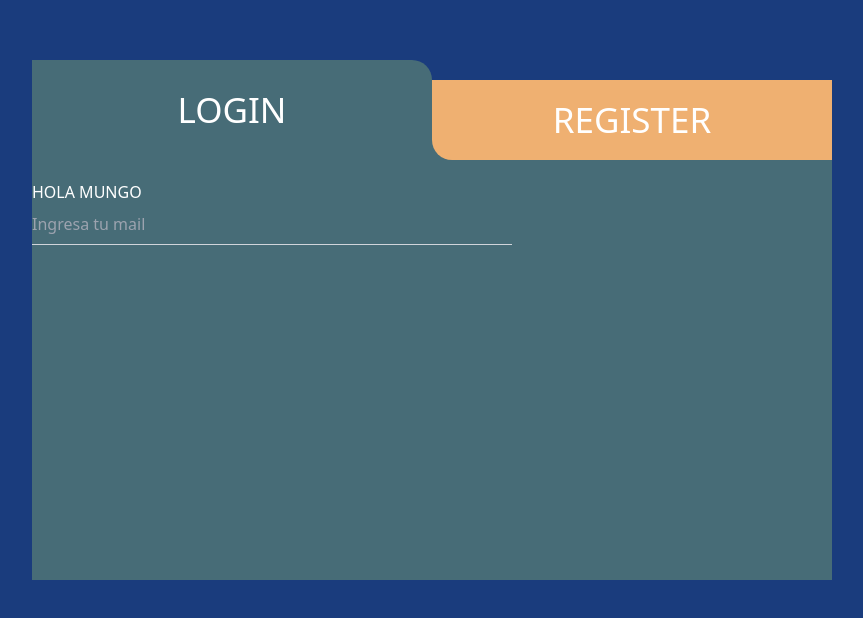
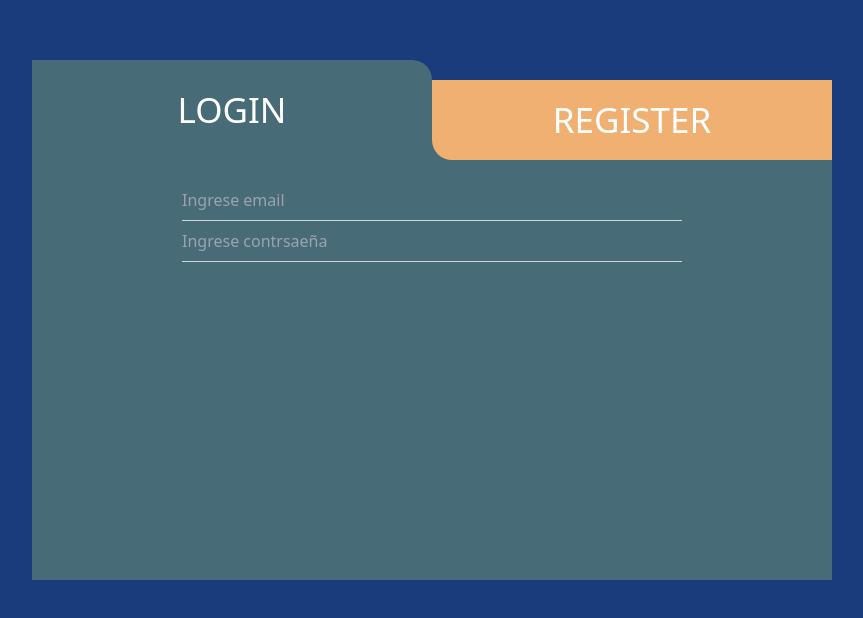
Before and after one commit to LuisIbanez2049/schoolPageFront, a React (Vite) app: page / in a window 1280 px wide. Shown: the part 120-738 px from the top of the page, without its empty margins (208-1071 px from the left). Built offline with nearby package versions, Linux system fonts and the light colour scheme.

Commit message:
Pequeño avance

```diff
--- /dev/null
+++ b/src/components/InputGodEfecto.jsx
@@ -0,0 +1,26 @@
+import React from 'react'
+
+function InputGodEfecto({placeHolder}) {
+  return (
+    <div>
+        {/* Input god --------------------------------------------------- */}
+        <div className="relative w-[500px]">
+                <input
+                  type="text"
+                  className="text-white w-full py-2 bg-transparent border-b border-gray-300 focus:border-blue-500 focus:outline-none transition-colors peer relative z-10"
+                  placeholder=" "
+                />
+                <label
+                  className="absolute z-0 left-0 -top-3.5 text-gray-600 text-sm transition-all
+                   peer-placeholder-shown:text-base peer-placeholder-shown:text-gray-400 peer-placeholder-shown:top-2
+                   peer-focus:-top-3.5 peer-focus:text-sm peer-focus:text-blue-500"
+                >
+                  {placeHolder}
+                </label>
+              </div>
+              {/* Input god --------------------------------------------------- */}
+    </div>
+  )
+}
+
+export default InputGodEfecto
--- a/src/pages/Home.jsx
+++ b/src/pages/Home.jsx
@@ -1,4 +1,5 @@
 import React, { useState } from "react";
+import InputGodEfecto from "../components/InputGodEfecto";
 
 function Home() {
   const [buttonLogin, setButtonLogin] = useState(
@@ -51,27 +52,11 @@ function Home() {
 
             {/* CONTENEDOR FORMULARIO */}
             <div className={`w-full h-[80%] ${bgForm}`}>
-              <div>
-                <h1 className="text-[white]">HOLA MUNGO</h1>
-              </div>
 
-              {/* Input god --------------------------------------------------- */}
-              <div className="relative w-[60%]">
-                <input
-                  type="email"
-                  className="text-white w-full py-2 bg-transparent border-b border-gray-300 focus:border-blue-500 focus:outline-none transition-colors peer relative z-10"
-                  placeholder=" "
-                  required
-                />
-                <label
-                  className="absolute z-0 left-0 -top-3.5 text-gray-600 text-sm transition-all
-                   peer-placeholder-shown:text-base peer-placeholder-shown:text-gray-400 peer-placeholder-shown:top-2
-                   peer-focus:-top-3.5 peer-focus:text-sm peer-focus:text-blue-500"
-                >
-                  {placeHolder}
-                </label>
-              </div>
-              {/* Input god --------------------------------------------------- */}
+              <form className="flex flex-col items-center" action="">
+                <InputGodEfecto placeHolder={"Ingrese email"}/>
+                <InputGodEfecto placeHolder={"Ingrese contrsaeña"}/>
+              </form>
 
             </div>
           </div>
```
